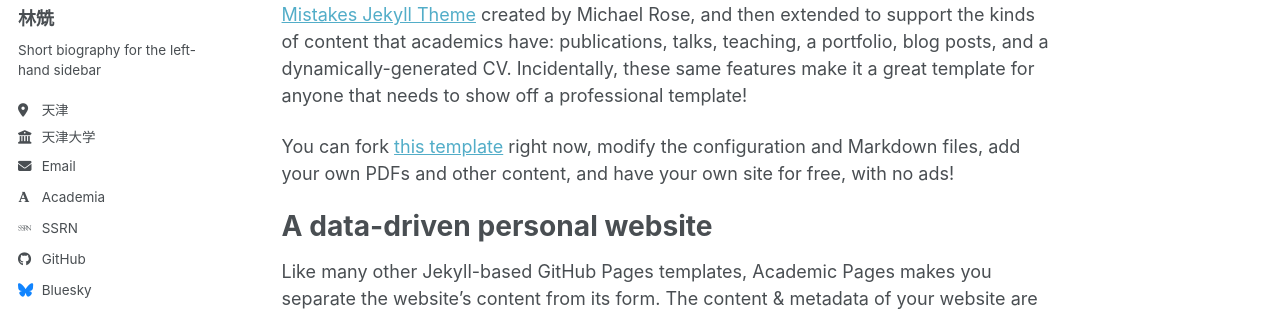
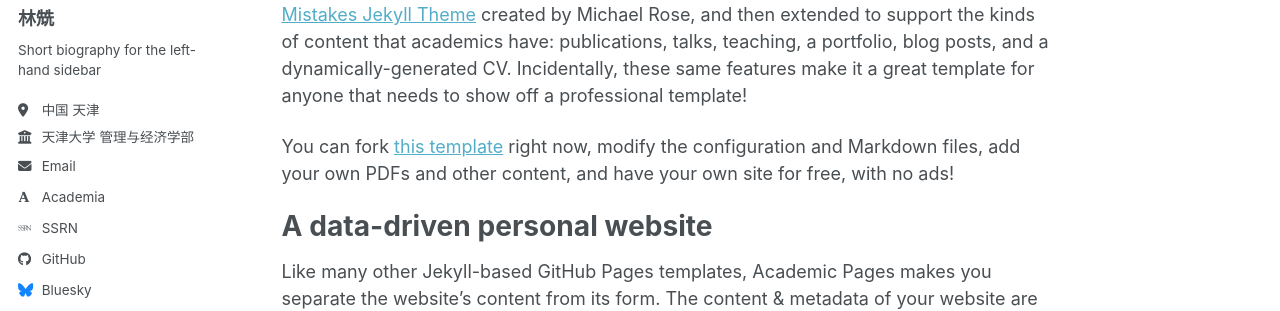
Before and after one commit to LinShen-fin/LinShen-fin.github.io, a Jekyll site: the page built from _pages/about.md, in a window 1280 px wide. Shown: the part 278-589 px from the top of the page. Built offline with Jekyll 4.4.1, drawn with Linux system fonts in a browser that asks for light colours; some web fonts are replaced; a script bundle is joined from its source files by our own code; library files that are not in the unit come from our copies.

Commit message:
Update _config.yml

```diff
--- a/_config.yml
+++ b/_config.yml
@@ -26,8 +26,8 @@ author:
   name             : "林兟"
   pronouns         : # example: "she/her"
   bio              : "Short biography for the left-hand sidebar"
-  location         : "天津"
-  employer         : "天津大学"
+  location         : "中国 天津"
+  employer         : "天津大学 管理与经济学部"
   uri              : # URL
   email            : "linshen_fin@tju.edu.cn"
 
```
